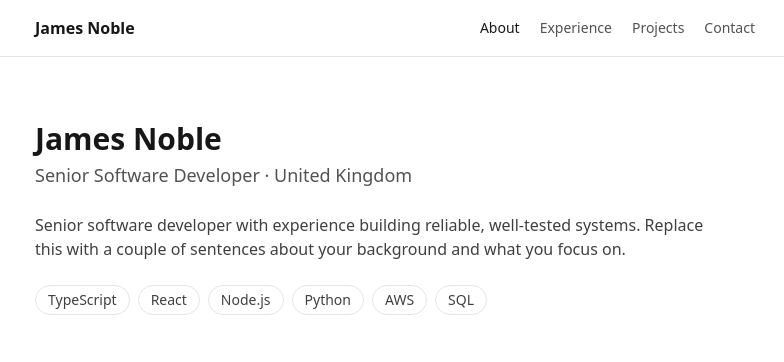
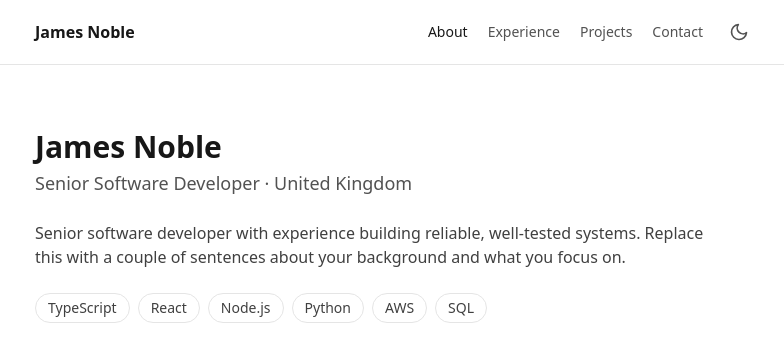
Before and after one commit to Jamesnoble89/Jamesnoble89.github.io, a React (Vite) app: page / in a window 1280 px wide. Shown: the top 362 px of the page, without its empty margins (245-1029 px from the left). Built offline with nearby package versions, Linux system fonts and the light colour scheme.

Commit message:
Add manual light/dark mode toggle
Switches Tailwind's dark variant to class-based so it can be driven
manually. Preference persists to localStorage and is applied via an
inline script before first paint to avoid a flash of the wrong theme,
falling back to the OS preference when nothing is saved yet.

```diff
--- a/index.html
+++ b/index.html
@@ -6,6 +6,16 @@
     <meta name="viewport" content="width=device-width, initial-scale=1.0" />
     <meta name="description" content="James Noble &mdash; Senior Software Developer. CV and personal projects." />
     <title>James Noble &mdash; Senior Software Developer</title>
+    <script type="text/javascript">
+      // Applies the saved/system theme before first paint to avoid a flash of the wrong theme.
+      ;(function () {
+        var stored = localStorage.getItem('theme')
+        var dark =
+          stored === 'dark' ||
+          (stored !== 'light' && window.matchMedia('(prefers-color-scheme: dark)').matches)
+        document.documentElement.classList.toggle('dark', dark)
+      })()
+    </script>
     <script type="text/javascript">
       // Single Page Apps for GitHub Pages: https://github.com/rafgraph/spa-github-pages
       // Restores the real path after 404.html redirected here with it encoded in the query string.
--- a/src/components/Header.tsx
+++ b/src/components/Header.tsx
@@ -1,5 +1,6 @@
 import { NavLink } from 'react-router-dom'
 import { profile } from '../data/cv'
+import { ThemeToggle } from './ThemeToggle'
 
 const navLinks = [
   { to: '/', label: 'About' },
@@ -15,6 +16,7 @@ export function Header() {
         <NavLink to="/" end className="font-semibold text-neutral-900 dark:text-neutral-100">
           {profile.name}
         </NavLink>
+        <div className="flex items-center gap-5">
           <nav className="flex gap-5 text-sm text-neutral-600 dark:text-neutral-400">
             {navLinks.map((link) => (
               <NavLink
@@ -31,6 +33,8 @@ export function Header() {
               </NavLink>
             ))}
           </nav>
+          <ThemeToggle />
+        </div>
       </div>
     </header>
   )
--- /dev/null
+++ b/src/components/ThemeToggle.tsx
@@ -0,0 +1,56 @@
+import { useEffect, useState } from 'react'
+
+type Theme = 'light' | 'dark'
+
+function getInitialTheme(): Theme {
+  return document.documentElement.classList.contains('dark') ? 'dark' : 'light'
+}
+
+export function ThemeToggle() {
+  const [theme, setTheme] = useState<Theme>(getInitialTheme)
+
+  useEffect(() => {
+    document.documentElement.classList.toggle('dark', theme === 'dark')
+    localStorage.setItem('theme', theme)
+  }, [theme])
+
+  return (
+    <button
+      type="button"
+      onClick={() => setTheme((current) => (current === 'dark' ? 'light' : 'dark'))}
+      aria-label={theme === 'dark' ? 'Switch to light mode' : 'Switch to dark mode'}
+      className="rounded-full p-1.5 text-neutral-600 hover:text-neutral-900 dark:text-neutral-400 dark:hover:text-neutral-100"
+    >
+      {theme === 'dark' ? (
+        <svg
+          xmlns="http://www.w3.org/2000/svg"
+          viewBox="0 0 24 24"
+          fill="none"
+          stroke="currentColor"
+          strokeWidth="2"
+          strokeLinecap="round"
+          strokeLinejoin="round"
+          className="size-5"
+          aria-hidden="true"
+        >
+          <circle cx="12" cy="12" r="4" />
+          <path d="M12 2v2M12 20v2M4.93 4.93l1.41 1.41M17.66 17.66l1.41 1.41M2 12h2M20 12h2M6.34 17.66l-1.41 1.41M19.07 4.93l-1.41 1.41" />
+        </svg>
+      ) : (
+        <svg
+          xmlns="http://www.w3.org/2000/svg"
+          viewBox="0 0 24 24"
+          fill="none"
+          stroke="currentColor"
+          strokeWidth="2"
+          strokeLinecap="round"
+          strokeLinejoin="round"
+          className="size-5"
+          aria-hidden="true"
+        >
+          <path d="M21 12.79A9 9 0 1 1 11.21 3 7 7 0 0 0 21 12.79Z" />
+        </svg>
+      )}
+    </button>
+  )
+}
--- a/src/index.css
+++ b/src/index.css
@@ -1,7 +1,13 @@
 @import 'tailwindcss';
+
+@custom-variant dark (&:where(.dark, .dark *));
 
 :root {
   color-scheme: light dark;
+}
+
+:root.dark {
+  color-scheme: dark;
 }
 
 html {
```
Lines whose indentation alone changed are shown as unchanged.
